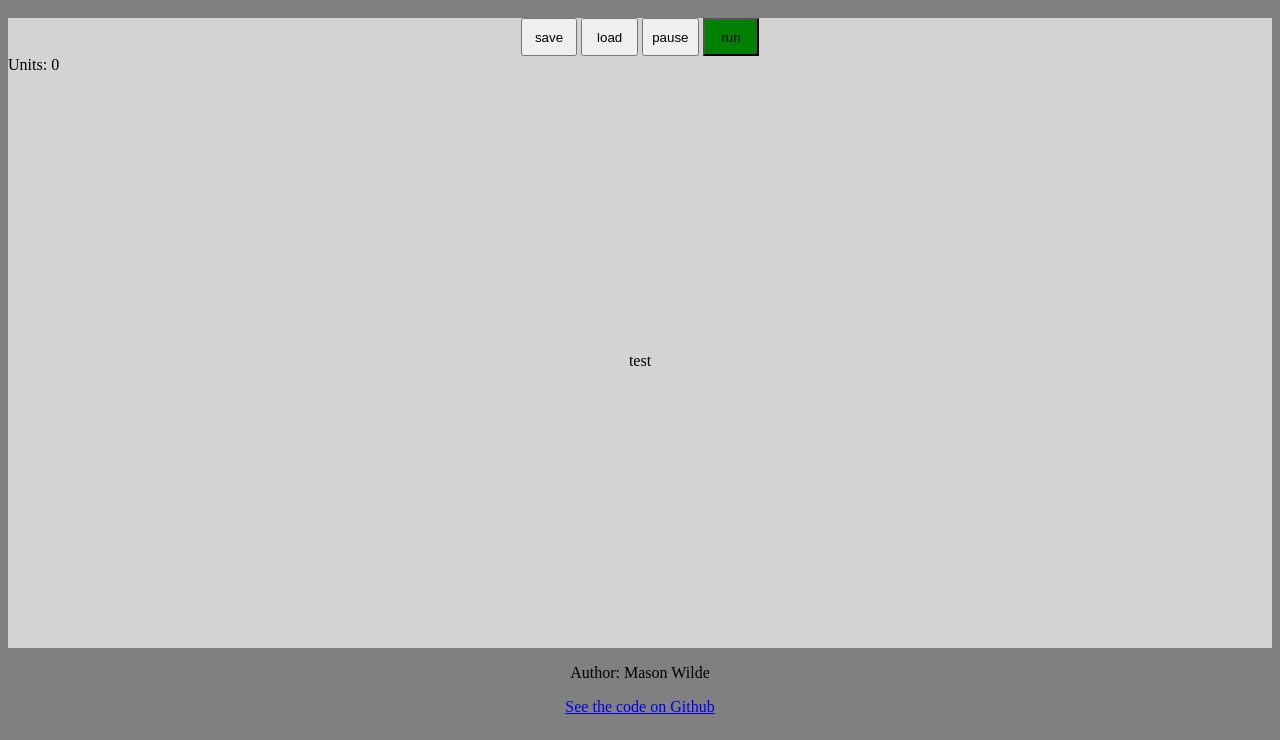
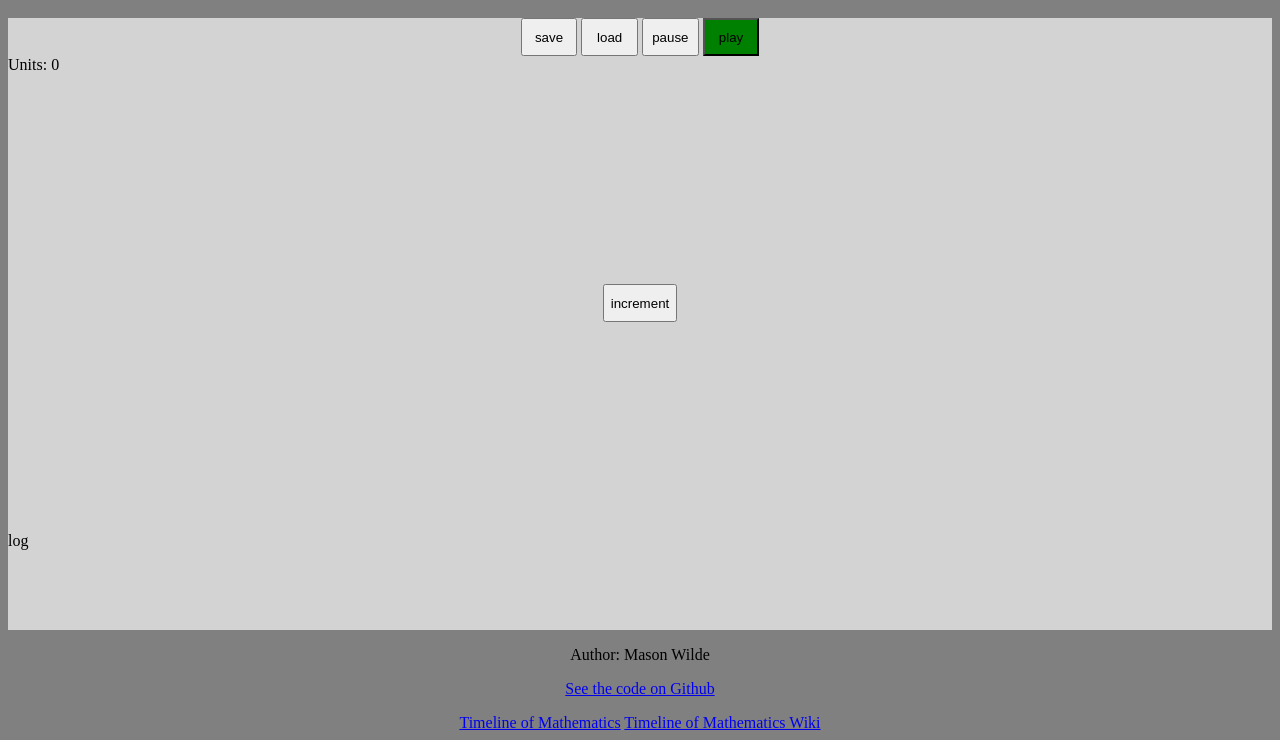
Before and after one commit to masonwilde/IdleCompute, a plain HTML site: page index.html in a window 1280 px wide. Shown: the part 76-816 px from the top of the page. Drawn offline with Linux system fonts and the light colour scheme.

Commit message:
Improve data structures

```diff
--- /dev/null
+++ b/idle_compute.js
@@ -0,0 +1,464 @@
+const UI_INTERVAL = 500;
+const SIM_INTERVAL = 100;
+const NOTIFICATION_TIMEOUT = 3000;
+
+const NumTypes = {
+	Natural: "natural",
+  Whole: "whole",
+  Integer: "integer",
+  Rational: "rational",
+  Irrational: "irrational",
+  Real: "real",
+  Complex: "complex",
+  Quaternion: "quaternions",
+}
+
+const NotepadDomains = {
+  Arithmetic: "arithmetic",
+  Geometry: "geometry",
+  Algebra: "algebra",
+  Trigonometry: "trigonometry",
+  Calculus: "calculus",
+  NumberTheory: "number theory",
+  Topology: "topology"
+}
+
+const ArithmeticOperations = {
+  Increment: "increment",
+  Add: "add",
+  Multiply: "multiply",
+  Exponentiate: "exponentiate",
+  Tetrate: "tetrate",
+  Pentate: "pentate",
+  Hexate: "hexate",
+}
+
+const START_STATE = {
+  calculations: 0,
+  cycles: 0,
+  countMagnitude: 0,
+  cyclesMagnitude: 0,
+  running: false,
+  debug: true, // TODO: change for prod.
+  capabilities: {
+    magnitude: 1,
+    bits: 1,
+    dimensions: 2,
+  },
+  notepad: {
+    unlocked: true,
+    domains: {
+      arithmetic: {
+        unlocked: true,
+        operations: {
+          increment: {
+            level: 1,
+          },
+          add: {
+            level: 0,
+          },
+          multiply: {
+            level: 0,
+          },
+          exponentiate: {
+            level: 0,
+          },
+          tetrate: {
+            level: 0,
+          },
+          pentate: {
+            level: 0,
+          },
+          hexate: {
+            level: 0,
+          },
+        }, // end aritmetic operations.
+      }, // end arithmetic.
+      geometry: {
+        unlocked: false,
+        operations: {
+        } // end geometry operations.
+      }, // end geometry.
+      algebra: {
+        unlocked: false,
+        operations: {
+        } // end algebra operations.
+      }, // end algebra.
+      trigonometry: {
+        unlocked: false,
+        operations: {
+        } // end trigonometry operations.
+      }, // end trigonometry.
+      calculus: {
+        unlocked: false,
+        operations: {
+        } // end calculus operations.
+      }, // end calculus.
+      numberTheory: {
+        unlocked: false,
+        operations: {
+        } // end numberTheory operations.
+      }, // end numberTheory.
+      topology: {
+        unlocked: false,
+        operations: {
+        } // end topology operations.
+      }, // end topology.
+    }, // end notepad domains
+  }, // end notepad
+  computer: {
+    unlocked: false,
+    domains: {
+      // TODO: add domains
+    }
+  }
+}
+
+// state s truly initialized in initialize().
+var s = JSON.parse(JSON.stringify(START_STATE));
+
+var capabilities = {
+  magnitude: 1,
+  bits: 1,
+  dimensions: 2,
+}
+
+var running = false;
+var debug = true;
+
+function dlog(message) {
+  if (debug) {
+    console.log(message);
+  }
+}
+
+function notify(message) {
+  notifications.push(message);
+}
+
+function logit(message) {
+  log.push(message);
+  addLog(message);
+}
+
+function pow2(n) {
+  return 1 << n;
+}
+
+function getRandomNumber() {
+  return Math.round(Math.random()*100);
+  // baseNum = Math.random()*Math.pow(10,capabilities);
+}
+
+const KNOWLEDGE = {
+  notepad: {
+    unlocked: ()=>s.knowledge.notepad.unlocked,
+    requirement:()=>true,
+    domains: {
+      arithmetic: {
+        unlocked: ()=>s.notepad.domains.arithmetic.unlocked,
+        requirement: ()=>true,
+        operations: {
+          increment: {
+            name: "increment",
+            level: s.notepad.domains.arithmetic.operations.increment.level,
+            strength: 0,
+            curve() {return (this.level * 10**this.strength)},
+            op() {
+              logit("Incrementing: 1 + " + getRandomNumber())
+              s.calculations += this.curve();
+              s.cycles += this.curve();
+            },
+          },
+          add: {
+            name: "add",
+            level: ()=>s.notepad.domains.arithmetic.operations.add.level,
+            strength: 1,
+
+            curve() {return (this.level * 10^this.strength)},
+            op() {
+              log("Adding: " + getRandomNumber() + " + " + getRandomNumber());
+              s.calculations += this.curve();
+              s.cycles += this.curve();
+            },
+          },
+          multiply: {
+            name: "multiply",
+            level: s.notepad.domains.arithmetic.operations.multiply.level,
+            strength: 2,
+            curve: function() {
+              return this.level * 10^this.strength;
+            },
+            op: function() {
+              s.calculations += this.curve();
+              s.cycles += this.curve();
+            },
+          },
+          exponentiate: {
+            name: "exponentiate",
+            level: s.notepad.domains.arithmetic.operations.exponentiate.level,
+            strength: 3,
+            curve: function() {
+              return this.level * 10^this.strength;
+            },
+            op: function() {
+              s.calculations += this.curve();
+              s.cycles += this.curve();
+            },
+          },
+          tetrate: {
+            name: "tetrate",
+            level: s.notepad.domains.arithmetic.operations.tetrate.level,
+            strength: 4,
+            curve: function() {
+              return this.level * 10^this.strength;
+            },
+            op: function() {
+              s.calculations += this.curve();
+              s.cycles += this.curve();
+            },
+          },
+          pentate: {
+            name: "pentate",
+            level: s.notepad.domains.arithmetic.operations.pentate.level,
+            strength: 5,
+            curve: function() {
+              return this.level * 10^this.strength;
+            },
+            op: function() {
+              s.calculations += this.curve();
+              s.cycles += this.curve();
+            },
+          },
+          hexate: {
+            name: "hexate",
+            level: s.notepad.domains.arithmetic.operations.hexate.level,
+            strength: 6,
+            curve: function() {
+              return this.level * 10^this.strength;
+            },
+            op: function() {
+              s.calculations += this.curve();
+              s.cycles += this.curve();
+            },
+          },
+        }, // end aritmetic operations.
+      }, // end arithmetic.
+      geometry: {
+        unlocked: ()=>s.knowledge.geometry.unlocked,
+        requirement: ()=>true,
+        operations: {
+        } // end geometry operations.
+      }, // end geometry.
+      algebra: {
+        unlocked: ()=>s.notepad.domains.algebra.unlocked,
+        requirement: ()=>true,
+        operations: {
+        } // end algebra operations.
+      }, // end algebra.
+      trigonometry: {
+        unlocked: ()=>s.notepad.domains.trigonometry.unlocked,
+        requirement: ()=>true,
+        operations: {
+        } // end trigonometry operations.
+      }, // end trigonometry.
+      calculus: {
+        unlocked: ()=>s.notepad.domains.calculus.unlocked,
+        requirement: ()=>true,
+        operations: {
+        } // end calculus operations.
+      }, // end calculus.
+      numberTheory: {
+        unlocked: ()=>s.notepad.domains.numberTheory.unlocked,
+        requirement: ()=>true,
+        operations: {
+        } // end numberTheory operations.
+      }, // end numberTheory.
+      topology: {
+        unlocked: ()=>s.notepad.domains.topology.unlocked,
+        requirement: ()=>true,
+        operations: {
+        } // end topology operations.
+      }, // end topology.
+    }, // end notepad domains
+  }, // end notepad.
+  computer: {
+    unlocked: false,
+  }
+};
+
+var research = {};
+
+var upgrades = {};
+
+var completedBreakpoints = [];
+
+var breakpoints = [
+  [
+    function () {
+      return count >= 10;
+    },
+    () => {
+      enableOperation("multiply");
+    },
+  ],
+];
+
+var notifications = [];
+var log = [];
+
+function initNotepadArithmeticUi() {
+  arith = document.getElementById("notepadepad-arithmetic");
+  if (KNOWLEDGE.notepad.domains.arithmetic.operations.increment.level > 0) {
+    enableOperationButton("notepad", "arithmetic", "increment");
+  }
+}
+
+function initNotepadUi() {
+  notepad = document.getElementById("notepad");
+  if (KNOWLEDGE.notepad.domains.arithmetic.unlocked) {
+    domain_to_add = document.createElement("div");
+    domain_to_add.id= "notepad-arithmetic";
+    domain_to_add.classList.add("flex-vert-filler");
+    domain_to_add.classList.add("center-all");
+    notepad.appendChild(domain_to_add);
+    initNotepadArithmeticUi();
+  }
+  // TODO: add other domains.
+}
+
+function initUi() {
+  // notepad
+  if (KNOWLEDGE.notepad.unlocked) {
+    div_to_add = document.createElement("div");
+    div_to_add.id= "notepad";
+    div_to_add.classList.add("flex-vert-filler");
+    div_to_add.classList.add("center-all");
+    document.getElementById("workspace").appendChild(div_to_add);
+    initNotepadUi();
+  }
+  // computer
+  if (KNOWLEDGE.computer.unlocked) {
+    div_to_add = document.createElement("div");
+    div_to_add.id= "computer";
+    div_to_add.classList.add("flex-vert-filler");
+    div_to_add.classList.add("center-all");
+    document.getElementById("workspace").appendChild(div_to_add);
+    initComputerUi();
+  }
+}
+
+function initialize() {
+  // check for cookie save
+  s = JSON.parse(JSON.stringify(START_STATE));
+  // initKnowledge();
+  initUi();
+}
+
+function updateCountUi() {
+  document.getElementById("count-value").innerHTML =
+    String(s.calculations);
+}
+
+function updateNotificationUi() {
+  for (note of notifications) {
+    let note_to_add = document.createElement("div");
+    note_to_add.innerHTML = note;
+    note_to_add.classList.add("notification");
+    document.getElementById("notifications").prepend(note_to_add);
+    setTimeout(() => {
+      note_to_add.remove();
+    }, NOTIFICATION_TIMEOUT);
+  }
+  notifications = [];
+}
+
+function addLog(log) {
+  let log_to_add = document.createElement("div");
+  log_to_add.innerHTML = log;
+  log_to_add.classList.add("log-line");
+  document.getElementById("log").prepend(log_to_add);
+}
+
+function updateUi() {
+  updateCountUi();
+  updateNotificationUi();
+}
+
+function updateSimulation() {
+  if (!running) return;
+  checkBreakpoints();
+}
+
+function checkBreakpoints() {
+  for (let i = 0; i < breakpoints.length; i++) {
+    if (breakpoints[i][0]()) {
+      breakpoints[i][1]();
+      completedBreakpoints.push(breakpoints.splice(i, 1));
+      i--; // Don't skip an element.
+    }
+  }
+}
+
+function reset() {
+  s = JSON.parse(JSON.stringify(START_STATE));
+}
+
+function enableOperationButton(workspace, domain, operation) {
+
+  if (document.getElementById([workspace, domain, operation, "button"].join("-"))) {
+    dlog("Attempted to add duplicate button: " + KNOWLEDGE[workspace][domain].operations[opertion].name);
+    return;
+  }
+  let button_to_add = document.createElement("button");
+  button_to_add.innerHTML = KNOWLEDGE[workspace].domains[domain].operations[operation].name;
+  button_to_add.addEventListener('click', function(){
+    KNOWLEDGE[workspace].domains[domain].operations[operation].op();
+});
+  button_to_add.id = String(KNOWLEDGE[workspace].domains[domain].operations[operation].name) + "-button";
+  document.getElementById(workspace+"-"+domain).appendChild(button_to_add);
+}
+
+function enableOperation(workspace, domain, operation) {
+  dlog("Adding operation: " + KNOWLEDGE[workspace].domains[domain].operations[operation].name);
+  if (s[workspace][domain].operations[operation].level == 0) {
+    s[workspace][domain].operations[operation].level = 1;
+  }
+  enableOperationButton(workspace, domain, operation);
+}
+
+function save() {
+  // TODO: implement save
+}
+
+function load() {
+  // TODO: implement load
+}
+
+function pause() {
+  if (!running) return;
+  dlog("paused");
+  running = false;
+  document.getElementById("pause-button").classList.add("paused");
+  document.getElementById("play-button").classList.remove("playing");
+}
+
+function play() {
+  if (running) return;
+  dlog("play");
+  running = true;
+  document.getElementById("pause-button").classList.remove("paused");
+  document.getElementById("play-button").classList.add("playing");
+}
+
+function startup() {
+  // load_cookie()
+  initialize();
+  run();
+}
+
+function run() {
+  play();
+  setInterval(updateUi, UI_INTERVAL);
+  setInterval(updateSimulation, SIM_INTERVAL);
+}
--- a/index.html
+++ b/index.html
@@ -1,16 +1,15 @@
 <!DOCTYPE html>
 <html>
+
 <head>
   <title>Idle Compute</title>
   <link rel="stylesheet" href="styles.css" />
-    <script src="main.js"></script>
+  <script src="idle_compute.js"></script>
   <meta charset="UTF-8" />
-    <meta
-      name="description"
-      content="A math and computation idle/clicker game"
-    />
+  <meta name="description" content="A math and computation idle/clicker game" />
   <meta name="author" content="masonwilde" />
 </head>
+
 <body onload="startup()">
   <header>
     <h1>Idle Compute <button onclick="reset()">Reset</button></h1>
@@ -20,23 +19,30 @@
       <button id="save-button" onclick="save()">save</button>
       <button id="load-button" onclick="load()">load</button>
       <button id="pause-button" onclick="pause()">pause</button>
-        <button id="run-button" onclick="run()">run</button>
+      <button id="play-button" onclick="play()">play</button>
     </div>
-      <div id="notifications" class="flex-vert-auto"></div>
+    <div style="display:grid;grid-template-columns:1fr 1fr;">
       <div id="count" class="flex-vert-auto" style="display:inline;">
         <span id="count-unit">Units:</span>
         <span id="count-value">0</span>
       </div>
+      <div style="position: relative;">
+        <div id="notifications" style="overflow: scroll;position: absolute;text-align: left;max-height: 5em;display: flex;flex-direction: column-reverse"></div>
+      </div>
+    </div>
     <div id="buyables" class="flex-vert-auto"></div>
-      <div id="operations" class="flex-vert-filler center-all">test</div>
+    <div id="workspace" class="flex-vert-filler center-all"></div>
+    log
+    <div id="log" style="overflow: scroll;text-align: left;min-height:5em;max-height:5em;display: flex;flex-direction: column-reverse"></div>
   </div>
   <footer class="center-all">
     <p>Author: Mason Wilde</p>
     <p>
-        <a href="https://github.com/masonwilde/IdleCompute"
-          >See the code on Github</a
-        >
+      <a href="https://github.com/masonwilde/IdleCompute">See the code on Github</a>
     </p>
+    <a href="https://mathigon.org/timeline">Timeline of Mathematics</a>
+    <a href="https://en.wikipedia.org/wiki/Timeline_of_mathematics">Timeline of Mathematics Wiki</a>
   </footer>
 </body>
+
 </html>
--- a/main.js
+++ /dev/null
@@ -1,87 +0,0 @@
-var count_value = 0;
-var count_suffix = "";
-var add_count = 1;
-var running = true;
-
-var operations = {
-  "add": true,
-  "multiply": false,
-}
-
-var research = {}
-
-var upgrades = {}
-
-function initialize_operations() {
-  // TODO
-}
-
-function initialize_all() {
-  initialize_operations();
-}
-
-function update_counts() {
-  document.getElementById("count-value").innerHTML = "" + count_value + count_suffix;
-}
-
-function update_all() {
-  update_counts();
-}
-
-function reset() {
-  count_value = 0;
-  count_suffix = "";
-  add_count = 1;
-  update_all();
-}
-
-function add_operation(key) {
-  state = operations[key];
-  if (state == undefined) {
-    console.log("Attempted to add invalid operation: " + key)
-    return;
-  }
-  if (state == true) {
-    console.log("Attempted to add duplicate operation: " + key)
-    return;
-  }
-  operations[key] = true;
-  let button_to_add = document.createElement("button");
-  button_to_add.innerHTML = key;
-  button_to_add.onclick = str(key)+"()";
-  button_to_add.id = str(key)+"-button";
-  document.getElementById("operations").appendChild(button_to_add);
-}
-
-function add() {
- //This function is what makes the button add!
- console.log("Adding: " + add_count)
- count_value+=add_count;
- update();
-}
-
-function save() {
-  // TODO: implement save
-}
-
-function load(){
-  // TODO: implement load
-}
-
-function pause(){
-  running = false;
-  document.getElementById("pause-button").classList.add("paused")
-  document.getElementById("run-button").classList.remove("running")
-}
-
-function run(){
-  running = true;
-  document.getElementById("pause-button").classList.remove("paused")
-  document.getElementById("run-button").classList.add("running")
-}
-
-function startup() {
- run()
- // load_cookie()
- initialize_all()
-}
--- a/styles.css
+++ b/styles.css
@@ -19,7 +19,7 @@ button.paused {
   background-color: red;
 }
 
-button.running {
+button.playing {
   background-color: green;
 }
 
```
Lines whose indentation alone changed are shown as unchanged.
